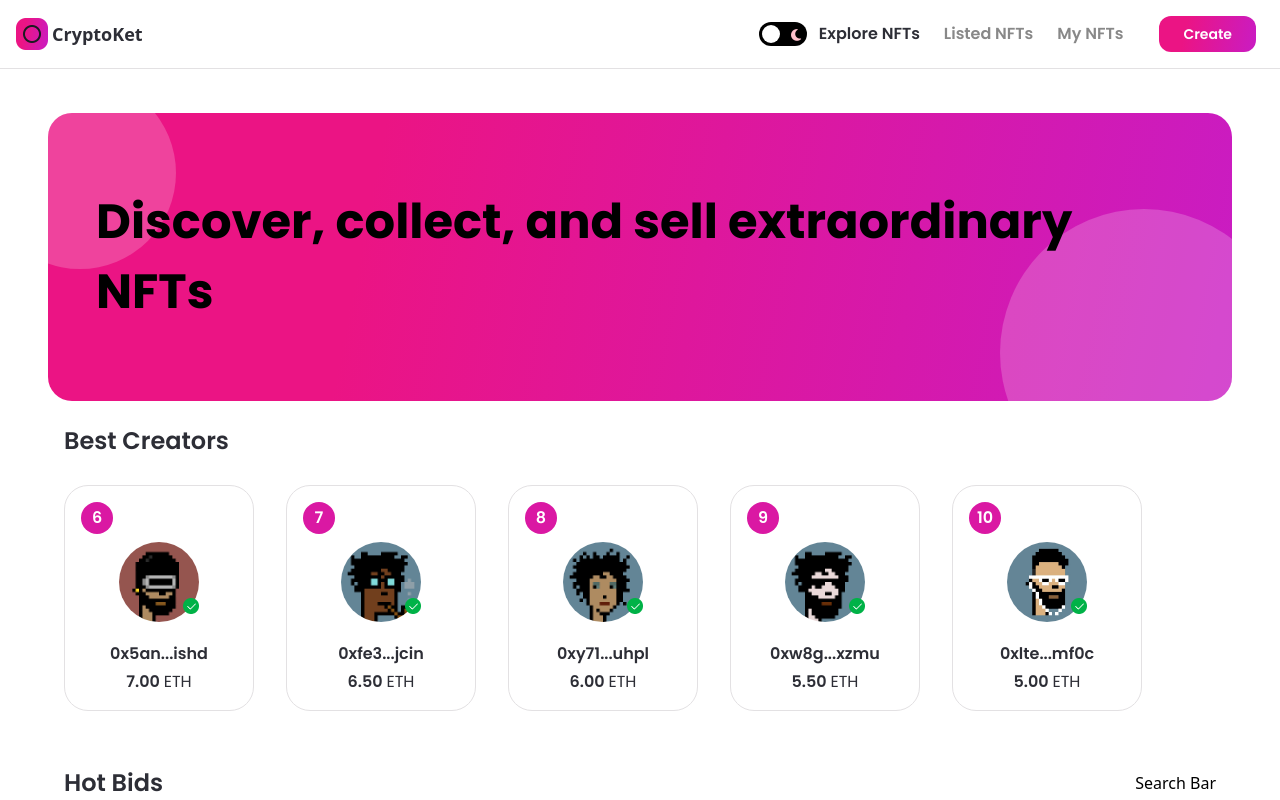
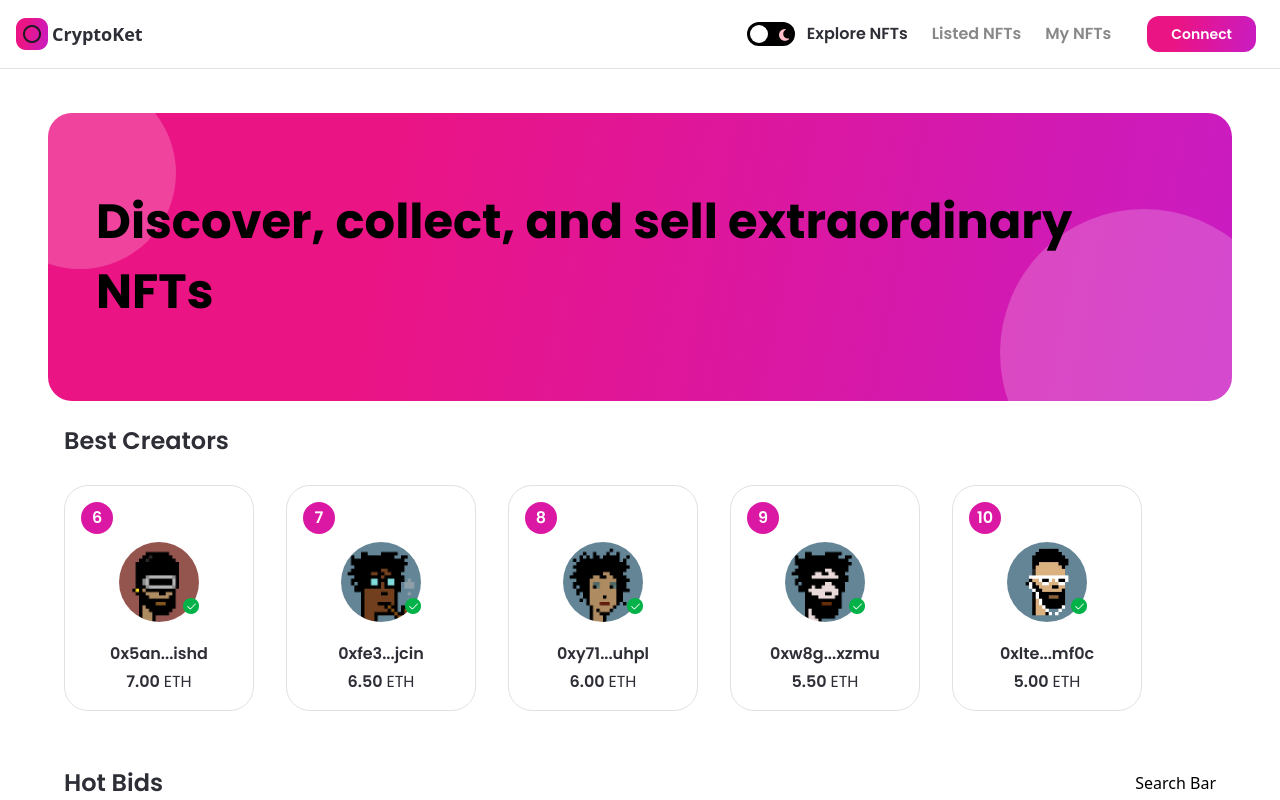
Before and after one commit to GreyRabbitty/CryptoKet-NFT-MarketPlace, a Next.js app: page / in a window 1280 px wide. Shown: the top 800 px of the page. Built offline with nearby package versions, Linux system fonts and the light colour scheme.

Commit message:
Update Navbar.jsx

```diff
--- a/components/Navbar.jsx
+++ b/components/Navbar.jsx
@@ -1,4 +1,4 @@
-import React, { useState } from 'react';
+import React, { useState, useContext } from 'react';
 import { useRouter } from 'next/router';
 import { useTheme } from 'next-themes';
 import Image from 'next/image';
@@ -7,6 +7,7 @@ import Link from 'next/link';
 // eslint-disable-next-line import/no-cycle
 import { Button } from '.';
 import images from '../assets';
+import { NFTContext } from '../context/NFTContext';
 
 const MenuItems = ({ isMobile, active, setActive }) => {
   const generateLink = (i) => {
@@ -38,8 +39,8 @@ const MenuItems = ({ isMobile, active, setActive }) => {
 };
 
 const ButtonGroup = ({ router, setActive }) => {
-  const hasConnected = true;
-  return (hasConnected) ? (
+  const { connectWallet, currentAccount } = useContext(NFTContext);
+  return (currentAccount) ? (
     <Button
       btnName="Create"
       classStyles="mx-2 rounded-xl"
@@ -52,7 +53,9 @@ const ButtonGroup = ({ router, setActive }) => {
     <Button
       btnName="Connect"
       classStyles="mx-2 rounded-xl"
-      handleClick={() => {}}
+      handleClick={() => {
+        connectWallet();
+      }}
     />
   );
 };
```
